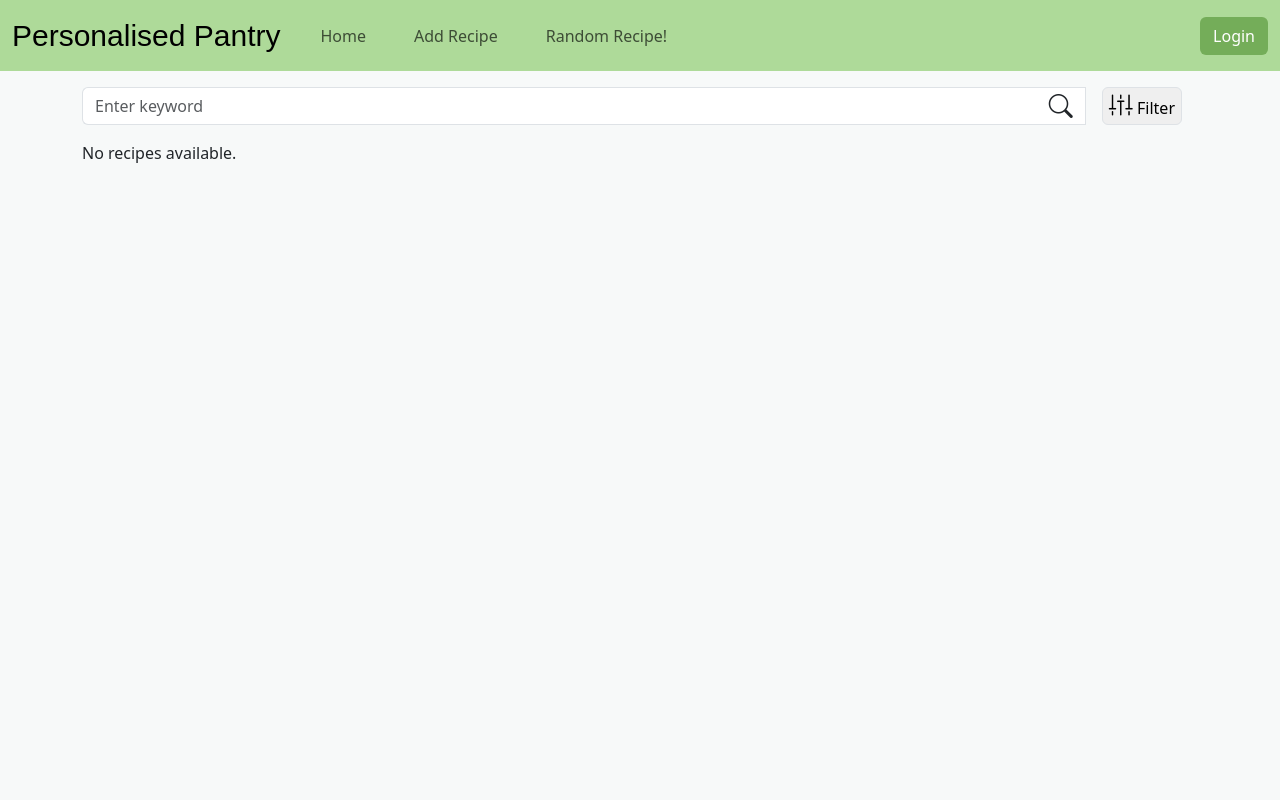
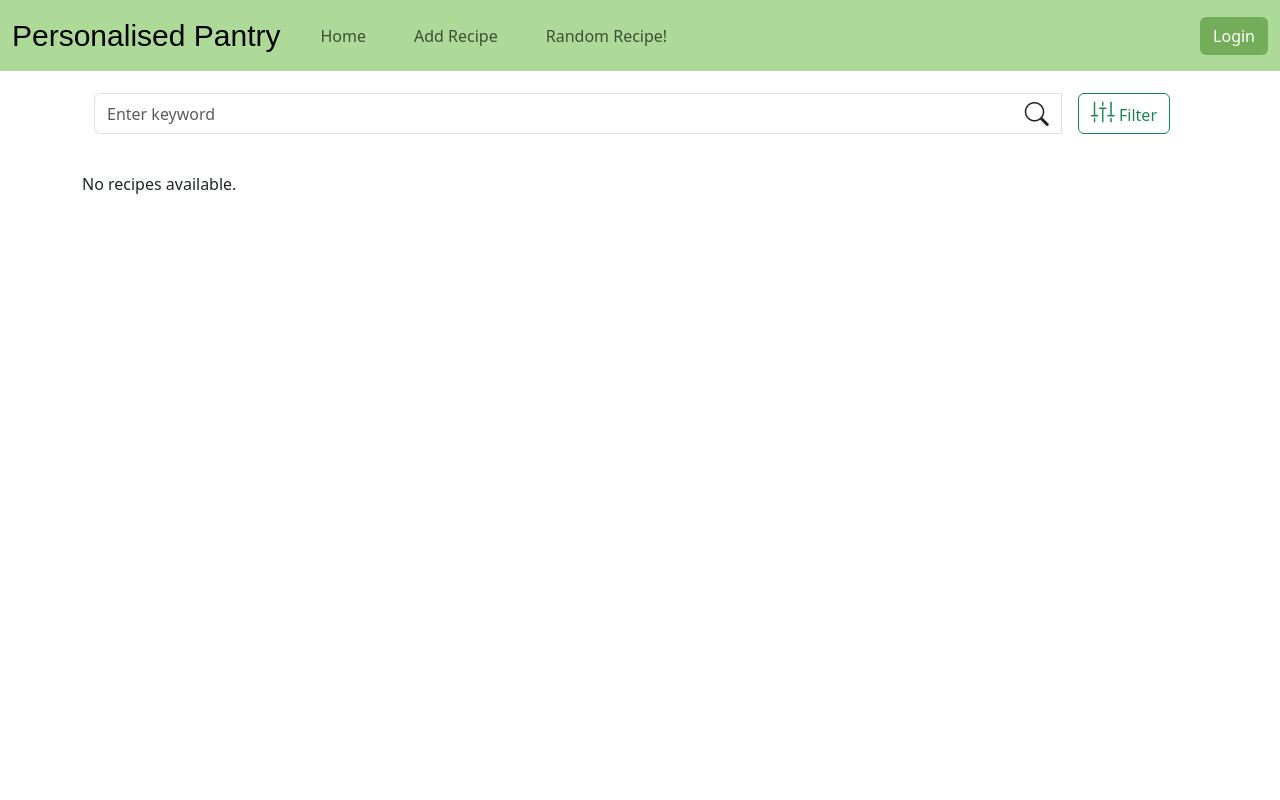
Before and after one commit to PichapopRo/project-pantry, a Django app: page /recipes/ in a window 1280 px wide. Run offline with Django 5.2, Linux system fonts and the light colour scheme; data comes from the database, SQL or seed files in the repository; data that the repository does not hold is empty; some web fonts are replaced.

Commit message:
add form to get the search results

```diff
--- a/webpage/static/styles/style.css
+++ b/webpage/static/styles/style.css
@@ -12,7 +12,7 @@
         width: 200px;
     }
     body {
-        background-color: #f7f9f9;
+        background-color: #ffffff;
         overflow: auto;
     }
     body::-webkit-scrollbar {
@@ -76,3 +76,6 @@
         padding: 10px;
         background-color: #f9f9f9;
     }
+    .filter_btn{
+        font-size: 16px;
+    }
--- a/webpage/static/webpage/style.css
+++ b/webpage/static/webpage/style.css
@@ -1,6 +1,3 @@
-		body {
-			background-color: #a7c49a;
-		}
         .btn-success {
             background-color: #74ad59;
             border-color: transparent;
--- a/webpage/templates/recipes/recipe_list.html
+++ b/webpage/templates/recipes/recipe_list.html
@@ -59,14 +59,17 @@
             <div class="row ">
                 <div class="col-sm-12 mx-auto">
                     <div class="col my-3">
-                        <div class="input-group mb-3">
+                    <div class="form-control hidden border-0 border">
+                            <form method="get">
+                            <div class="input-group">
                             <input type="text" name="query" class="form-control border-end-0 border rounded-left" placeholder="Enter keyword" value="{{ query }}" aria-label="Enter Keyword">
                             <button class="btn bg-white border-start-0 border rounded-left" type="submit">
                             <i class="bi bi-search" style="font-size: 24px"></i>
                             </button>
-                            <button class="btn-outline-success border rounded mx-3" data-bs-toggle="offcanvas" data-bs-target="#offcanvasRight">
+                            <span class="btn btn-outline-success rounded mx-3" data-bs-toggle="offcanvas" data-bs-target="#offcanvasRight">
                             <i class="bi bi-sliders2-vertical" style="font-size: 24px"></i> Filter
-                            </button>
+                            </span>
+                            </div>
                             <div class="offcanvas offcanvas-end" tabindex="-1" id="offcanvasRight" aria-labelledby="offcanvasRightLabel">
                                 <div class="offcanvas-header">
                                     <h5 id="offcanvasRightLabel">Filter Recipes</h5>
@@ -99,13 +102,13 @@
                             </div>
                         </div>
                     </div>
+                    </div>
                 </div>
-            </div>
             {% if recipe_list %}
             <div class="row">
                 {% for recipe in recipe_list %}
                 <div class="col col-sm-4 mb-3">
-                    <div class="card h-100">
+                    <div class="card h-100 shadow">
                         <img src="{{ recipe.image }}" class="card-img-top" alt="{{ recipe.name }}">
                         <div class="card-body">
                             <small>Favourites: <span class="favourite-count" id="favourite-count-{{ recipe.id }}">{{ recipe.favourite_set.count }}</span></small>
```
